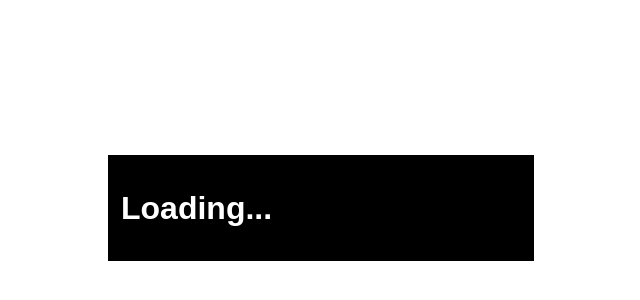
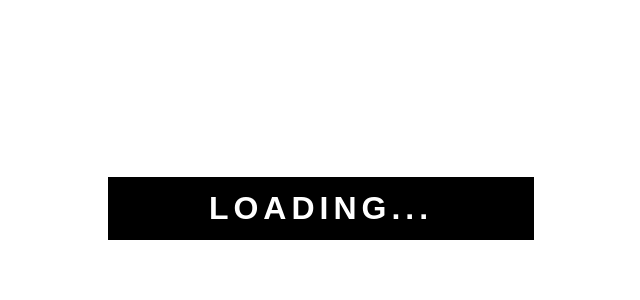
Before and after one commit to j3ffh95/mix-blend-loader, a plain HTML site: page index.html in a window 1280 px wide. Shown: the part 192-492 px from the top of the page, without its empty margins (319-959 px from the left). Drawn offline with Linux system fonts and the light colour scheme.

Commit message:
Added styling to h1

```diff
--- a/style.css
+++ b/style.css
@@ -30,3 +30,10 @@ body {
   height: 100%;
   width: 100%;
 }
+
+h1 {
+  margin: 0;
+  letter-spacing: 5px;
+  text-align: center;
+  text-transform: uppercase;
+}
```
